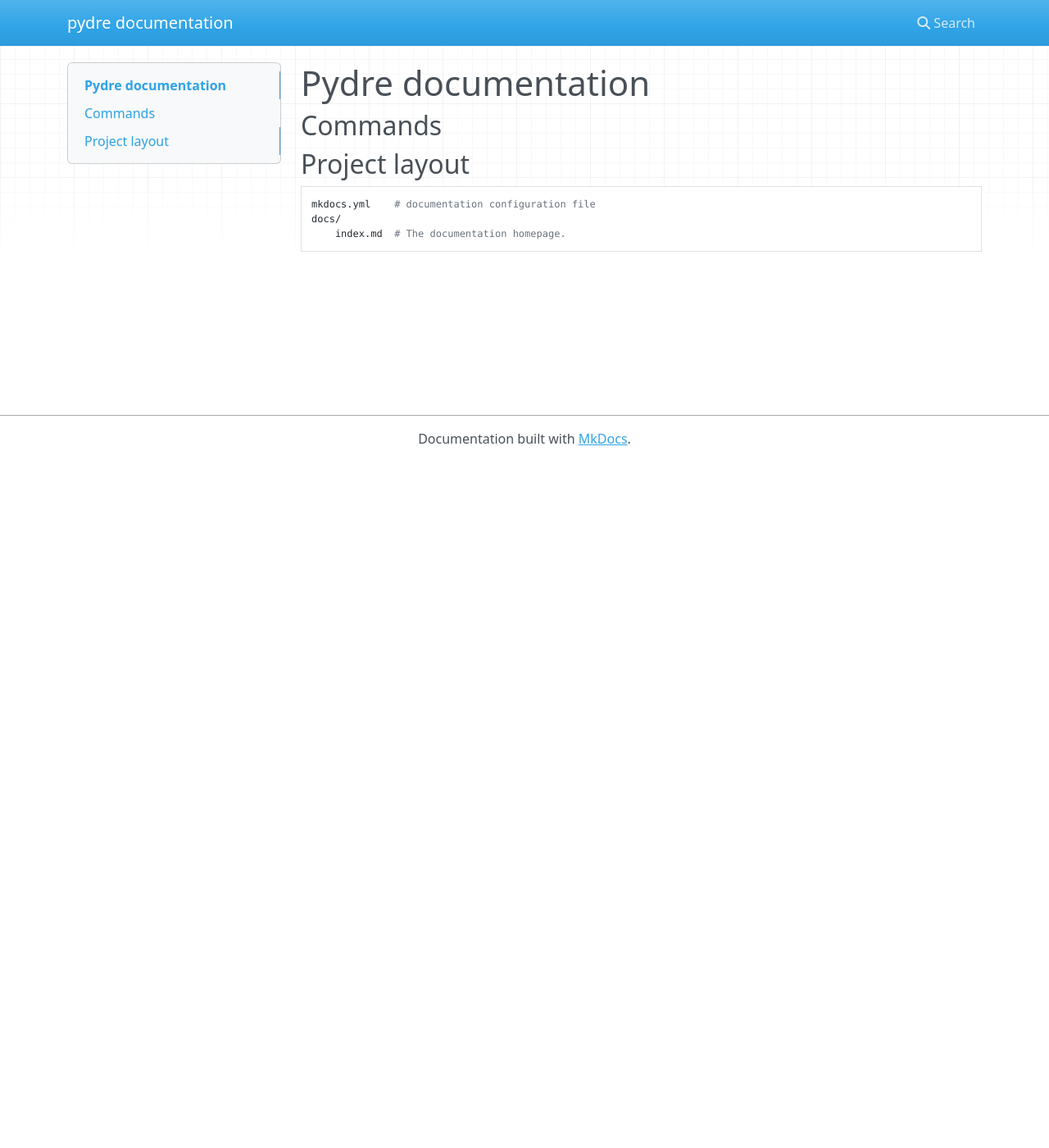
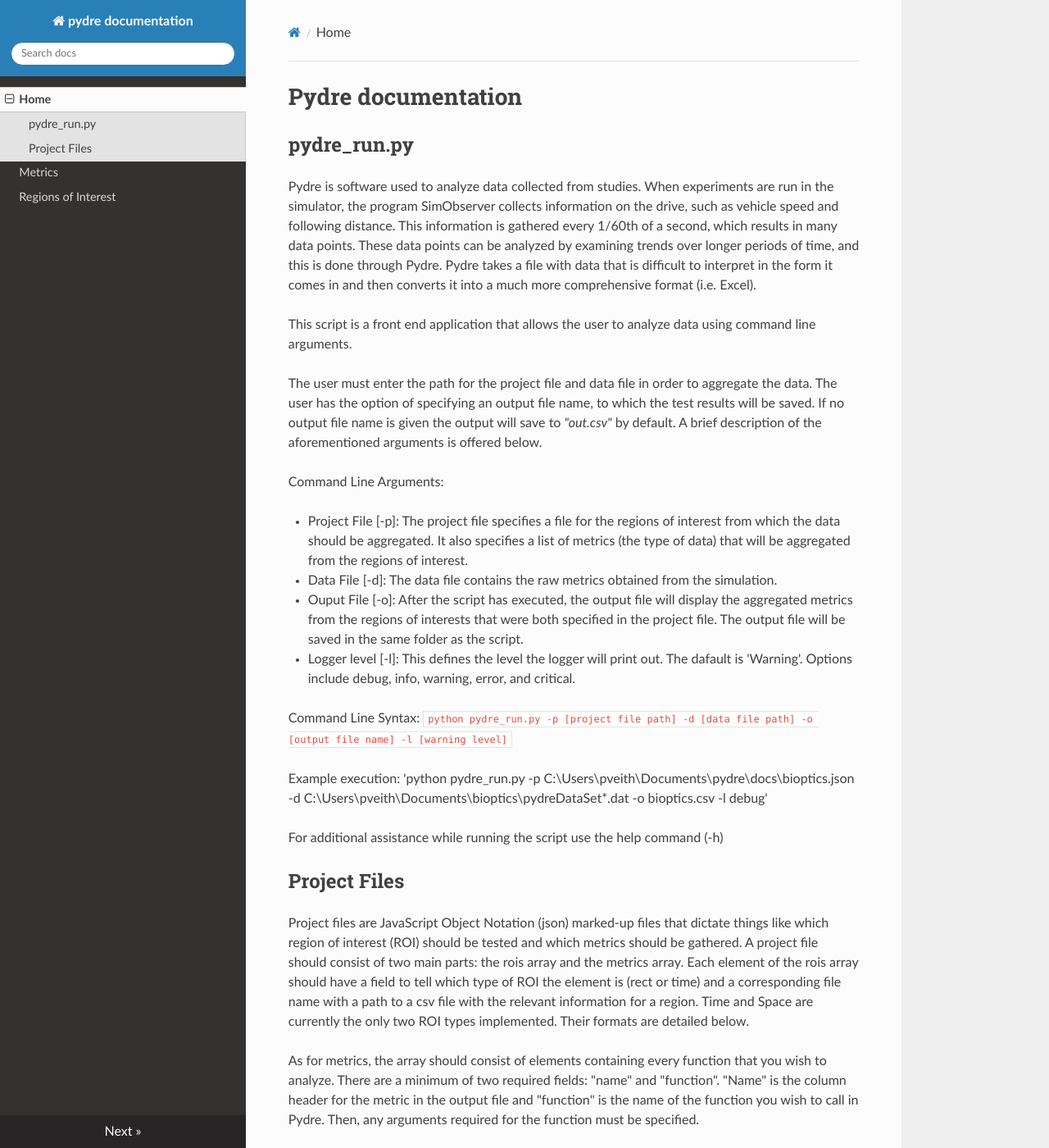
Before and after one commit to OSUDSL/pydre, an MkDocs documentation site: the page built from docs/index.md, in a window 1280 px wide and 1400 px high. Shown: the whole window at 82% size. Built offline with MkDocs 1.6.1, drawn with Linux system fonts in a browser that asks for light colours; nearby versions of some CDN libraries; some of the changed text lies outside the part shown.

Commit message:
Convert existing docs to mkdocs format.

```diff
--- a/docs/index.md
+++ b/docs/index.md
@@ -1,9 +1,63 @@
 # Pydre documentation
 
-## Commands
+## pydre_run.py
 
-## Project layout
+Pydre is software used to analyze data collected from studies. When experiments are run in the simulator, the program SimObserver collects information on the drive, such as vehicle speed and following distance. This information is gathered every 1/60th of a second, which results in many data points. These data points can be analyzed by examining trends over longer periods of time, and this is done through Pydre. Pydre takes a file with data that is difficult to interpret in the form it comes in and then converts it into a much more comprehensive format (i.e. Excel).
 
-    mkdocs.yml    # documentation configuration file
-    docs/
-        index.md  # The documentation homepage.
+This script is a front end application that allows the user to analyze data using command line arguments.
+
+The user must enter the path for the project file and data file in order to aggregate the data. The user has the option of specifying an output file name, to which the test results will be saved. If no output file name is given the output will save to _"out.csv"_ by default. A brief description of the aforementioned arguments is offered below.
+
+Command Line Arguments:
+
+  * Project File [-p]: The project file specifies a file for the regions of interest from which the data should be aggregated. It also specifies a list of metrics (the type of data) that will be aggregated from the regions of interest.
+  * Data File [-d]: The data file contains the raw metrics obtained from the simulation.
+  * Ouput File [-o]: After the script has executed, the output file will display the aggregated metrics from the regions of interests that were both specified in the project file. The output file will be saved in the same folder as the script.
+  * Logger level [-l]: This defines the level the logger will print out. The dafault is 'Warning'. Options include debug, info, warning, error, and critical.
+
+Command Line Syntax: `python pydre_run.py -p [project file path] -d [data file path] -o [output file name] -l [warning level]`
+
+Example execution:
+'python pydre_run.py -p C:\Users\pveith\Documents\pydre\docs\bioptics.json -d C:\Users\pveith\Documents\bioptics\pydreDataSet\*.dat -o bioptics.csv -l debug'
+
+For additional assistance while running the script use the help command (-h)
+
+
+
+## Project Files
+
+Project files are JavaScript Object Notation (json) marked-up files that dictate things like which region of interest (ROI) should be tested and which metrics should be gathered. A project file should consist of two main parts: the rois array and the metrics array. Each element of the rois array should have a field to tell which type of ROI the element is (rect or time) and a corresponding file name with a path to a csv file with the relevant information for a region. Time and Space are currently the only two ROI types implemented. Their formats are detailed below.
+
+As for metrics, the array should consist of elements containing every function that you wish to analyze. There are a minimum of two required fields: "name" and "function". "Name" is the column header for the metric in the output file and "function" is the name of the function you wish to call in Pydre. Then, any arguments required for the function must be specified.
+
+Multiple functions can be called within one project file.  The result of each function will be outputted in a separate column of the generated csv file.
+
+To see an example project file, look at bushman_pf.json in the docs directory of the pydre folder.
+
+
+
+# pydre/core.py
+
+This script contains code that is intergral to the pydre module
+
+### DriveData
+
+This is the unit of data storage for the module. Each DriveData object contains a singular SubjectID, a list of DriveIDs, a single (optional) region of interest, a list of Pandas DataFrames created from the associated.dat files, and a list of the source file names.
+
+  - SubjectID: Unique identifier for this object. Any file loaded into a DriveData object should ONLY be data from this subject number, however, this is not currently enforced
+  - DriveID: List of all of the drive ids for each DataFrame in the DriveData object
+  - roi: Singular string denoting the region of interest of the particular DriveData. There can currently only be one region of interest per DriveData object
+  - data: List of the DataFrames corresponding to each drive from the DriveIDs
+  - sourcefilename: The names of each source file used in the data argument
+
+### `SliceByTime()`
+
+This is a simple helper method to take a particular data frame and trim it to only entries that fall within a given range of times.
+
+### `MergeBySpace()`
+
+This is a utility to merge an ordered list of DriveData objects based on the point where the beginning of the next is closest (by X,Y position) to the end of the most previous DataFrame. The input should all be from the same subject, same region of interest, and should go in a logical order. The output will be a DriveData object with one element in the data list. The drive IDs and source file names of the outputted DriveData object will simply be an aggregation of all drive IDs and source files from the input list.
+
+# pydre/project.py
+
+This is where the processing actually takes place. The only functions that should be called outside of the project.py class are `__init(projectfilename)__`, `run(datafiles)`, and `save(outfilename)`. The basic idea is that "init" will load the json projectfile, "run" will convert all of the datafiles into DriveData objects and do all of the processing specified in the json file, and "save" will write all of the results to a csv file. For further details, investigate the project.py script.
--- a/mkdocs.yml
+++ b/mkdocs.yml
@@ -1 +1,9 @@
 site_name: pydre documentation
+
+theme:
+  name: readthedocs
+
+nav:
+  - Home: 'index.md'
+  - Metrics: 'metrics.md'
+  - Regions of Interest: 'rois.md'
```
Also changed, not shown: docs/metrics.md (added, +23 -0 lines), docs/rois.md (added, +53 -0 lines), 1 other file.
